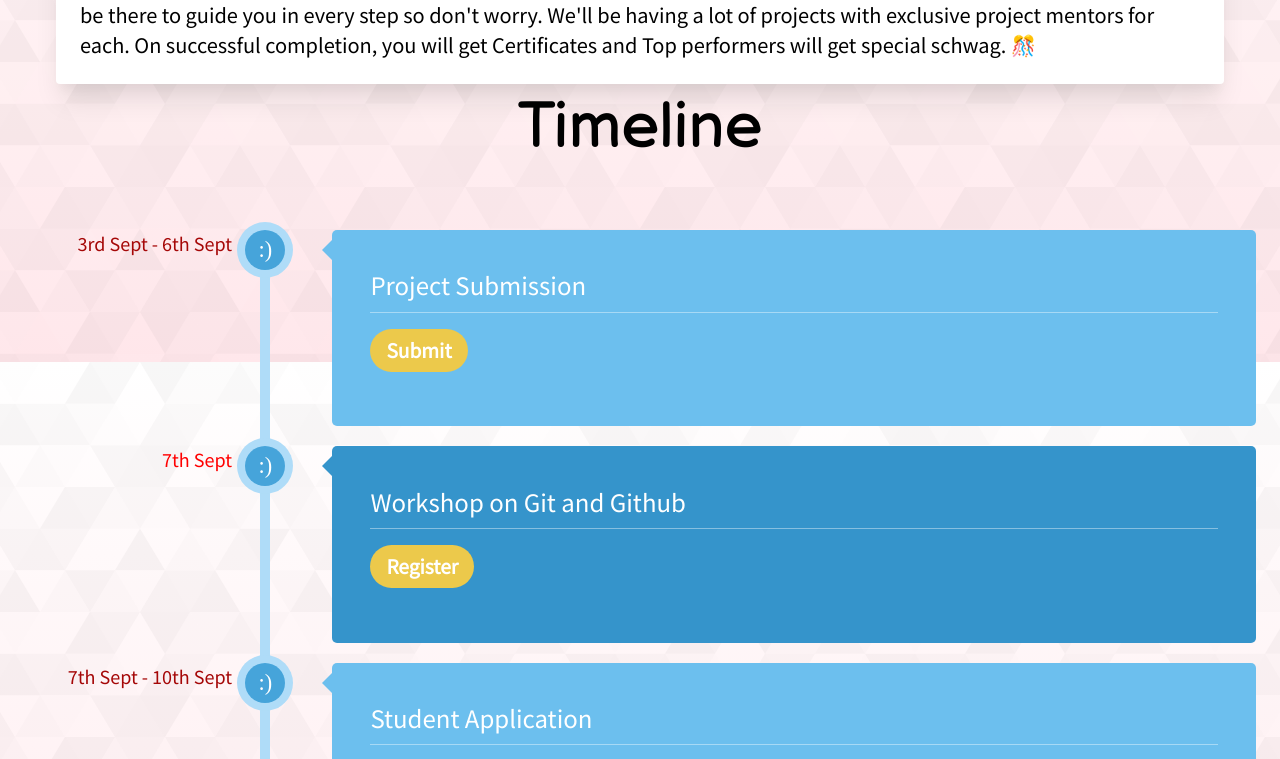
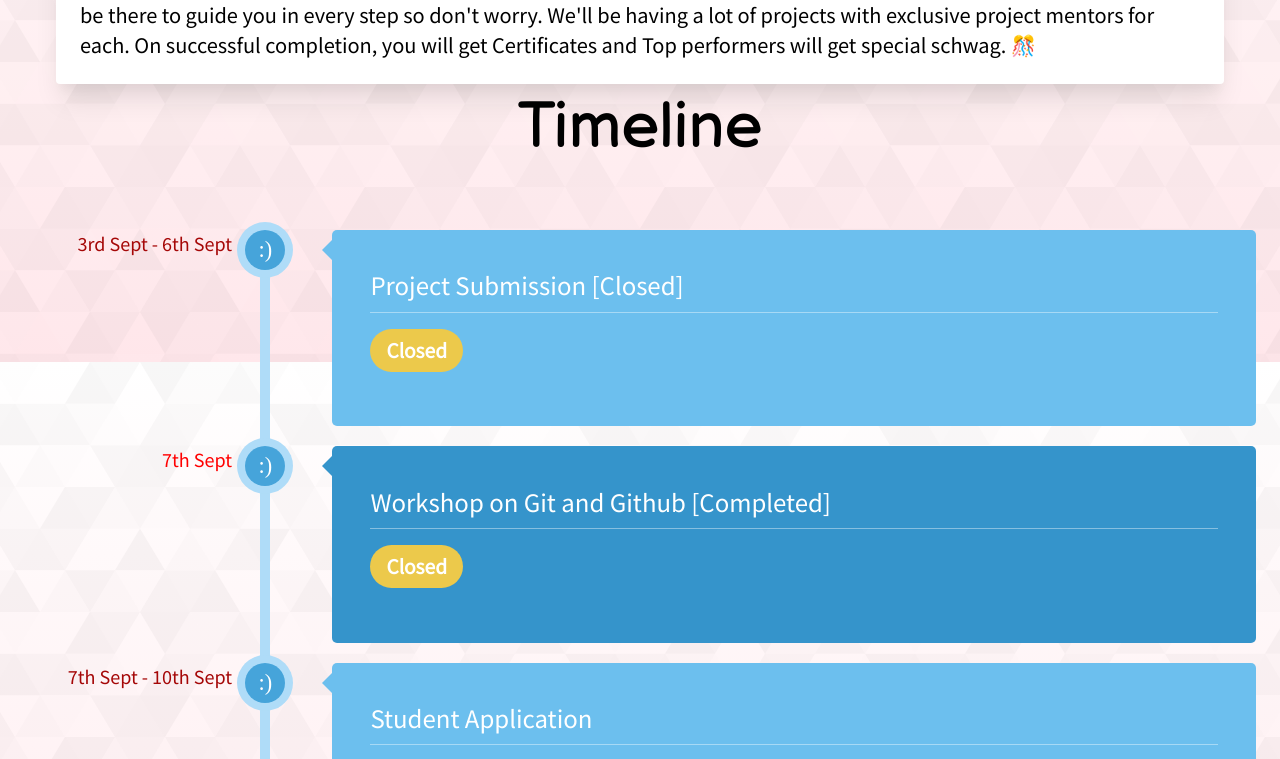
Before and after one commit to shawavisek35/synthack, a React (Create React App) app: page / in a window 1280 px wide. Shown: the part 438-1197 px from the top of the page. Built offline with nearby package versions, Linux system fonts and the light colour scheme.

Commit message:
updated links (#15)

```diff
--- a/src/components/Apply.js
+++ b/src/components/Apply.js
@@ -8,19 +8,18 @@ const Apply = () => {
       </h1>
       <div className="bg-red-600 w-full px-5 py-10 lg:w-3/5 rounded-lg grid grid-rows-2 shadow-lg gap-12 mt-12">
         <a
-          href="https://forms.gle/BWUTatoT57213VDs6"
+          href="#"
           className="bg-white rounded shadow-xl text-center py-3 text-4xl border border-transparent hover:border-4 hover:border-white hover:bg-red-600 hover:text-white cursor-pointer"
         >
-          <h1>Submit you Project</h1>
+          <h1>Submit you Project [Closed]</h1>
         </a>
 
-          <a
+        <a
           href="https://forms.gle/mYZXAnxuoWxHVNHH6"
           className="bg-white rounded shadow-xl text-center py-3 text-4xl border border-transparent hover:border-4 hover:border-white hover:bg-red-600 hover:text-white cursor-pointer"
-          >
+        >
           <h1>Students Application</h1>
-          </a>
-
+        </a>
       </div>
     </div>
   );
--- a/src/shared/timeline.js
+++ b/src/shared/timeline.js
@@ -1,32 +1,32 @@
 export const Timelines = [
   {
-        status: "Submit",
-        name : "Project Submission",
-        link : "https://forms.gle/ev5vRocg6VX9Zirf7",
-        time : "3rd Sept - 6th Sept"
+    status: "Closed",
+    name: "Project Submission [Closed]",
+    link: "",
+    time: "3rd Sept - 6th Sept",
   },
   {
-        status : "Register",
-        name : "Workshop on Git and Github",
-        link : "https://dsc.community.dev/e/mvjkyy/",
-        time : "7th Sept"
+    status: "Closed",
+    name: "Workshop on Git and Github [Completed]",
+    link: "",
+    time: "7th Sept",
   },
   {
     status: "Register",
-        name : "Student Application",
-        link : "https://forms.gle/mYZXAnxuoWxHVNHH6",
-        time : "7th Sept - 10th Sept"
+    name: "Student Application",
+    link: "https://forms.gle/mYZXAnxuoWxHVNHH6",
+    time: "7th Sept - 10th Sept",
   },
   {
     status: "Coming soon",
-        name : "Coding Period",
-        link : "",
-        time : "12th Sept - 30th Sept"
+    name: "Coding Period",
+    link: "",
+    time: "12th Sept - 30th Sept",
   },
   {
     status: "Coming soon",
-        name : "Results",
-        link : "",
-        time : "1st Oct - 2nd Oct"
-    }
+    name: "Results",
+    link: "",
+    time: "1st Oct - 2nd Oct",
+  },
 ];
```
Lines whose indentation alone changed are shown as unchanged.
